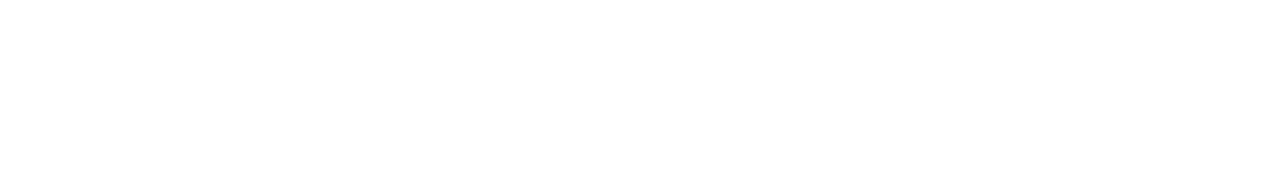
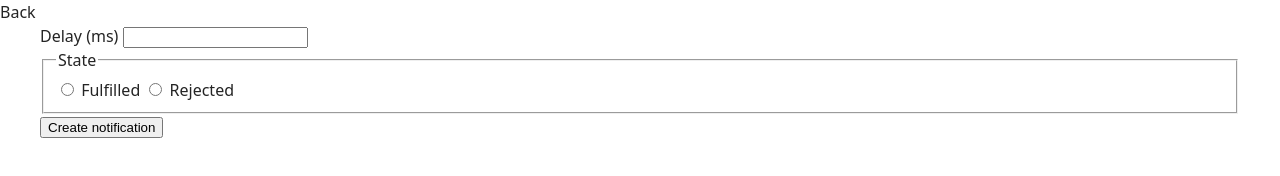
Before and after one commit to Nataliia-Aldushyna/goit-advancedjs-hw-02, a plain HTML site: page 2-snackbar.html in a window 1280 px wide. Drawn offline with Linux system fonts and the light colour scheme.

Commit message:
Deploying to gh-pages from @ Nataliia-Aldushyna/goit-advancedjs-hw-02@dca6d7ef691b6f53ea2f2ccff43eb7b3cf3d7486 🚀

```diff
--- a/1-timer.html
+++ b/1-timer.html
@@ -4,7 +4,7 @@
     <meta charset="UTF-8" />
     <meta name="viewport" content="width=device-width, initial-scale=1.0" />
     <title>Timer</title>
-    <script type="module" crossorigin src="/goit-advancedjs-hw-02/1-timer.js"></script>
+    <script type="module" crossorigin src="/goit-advancedjs-hw-02/assets/modulepreload-polyfill-B5Qt9EMX.js"></script>
     <link rel="stylesheet" crossorigin href="/goit-advancedjs-hw-02/assets/styles-DvPDDfy5.css">
   </head>
   <body>
--- a/1-timer.js
+++ /dev/null
@@ -1,2 +0,0 @@
-/* empty css                      */(function(){const t=document.createElement("link").relList;if(t&&t.supports&&t.supports("modulepreload"))return;for(const e of document.querySelectorAll('link[rel="modulepreload"]'))i(e);new MutationObserver(e=>{for(const r of e)if(r.type==="childList")for(const o of r.addedNodes)o.tagName==="LINK"&&o.rel==="modulepreload"&&i(o)}).observe(document,{childList:!0,subtree:!0});function s(e){const r={};return e.integrity&&(r.integrity=e.integrity),e.referrerPolicy&&(r.referrerPolicy=e.referrerPolicy),e.crossOrigin==="use-credentials"?r.credentials="include":e.crossOrigin==="anonymous"?r.credentials="omit":r.credentials="same-origin",r}function i(e){if(e.ep)return;e.ep=!0;const r=s(e);fetch(e.href,r)}})();
-//# sourceMappingURL=1-timer.js.map
--- a/2-snackbar.html
+++ b/2-snackbar.html
@@ -0,0 +1,37 @@
+<!DOCTYPE html>
+<html lang="en">
+  <head>
+    <meta charset="UTF-8" />
+    <meta name="viewport" content="width=device-width, initial-scale=1.0" />
+    <title>Snackbar</title>
+    <script type="module" crossorigin src="/goit-advancedjs-hw-02/assets/modulepreload-polyfill-B5Qt9EMX.js"></script>
+    <link rel="stylesheet" crossorigin href="/goit-advancedjs-hw-02/assets/styles-DvPDDfy5.css">
+  </head>
+  <body>
+    <nav><a href="./index.html">Back</a></nav>
+    <main>
+      <div class="container">
+        <form class="form">
+          <label>
+            Delay (ms)
+            <input type="number" name="delay" required />
+          </label>
+
+          <fieldset>
+            <legend>State</legend>
+            <label>
+              <input type="radio" name="state" value="fulfilled" />
+              Fulfilled
+            </label>
+            <label>
+              <input type="radio" name="state" value="rejected" required />
+              Rejected
+            </label>
+          </fieldset>
+
+          <button type="submit">Create notification</button>
+        </form>
+      </div>
+    </main>
+  </body>
+</html>
--- /dev/null
+++ b/assets/modulepreload-polyfill-B5Qt9EMX.js
@@ -0,0 +1,2 @@
+(function(){const t=document.createElement("link").relList;if(t&&t.supports&&t.supports("modulepreload"))return;for(const e of document.querySelectorAll('link[rel="modulepreload"]'))i(e);new MutationObserver(e=>{for(const r of e)if(r.type==="childList")for(const o of r.addedNodes)o.tagName==="LINK"&&o.rel==="modulepreload"&&i(o)}).observe(document,{childList:!0,subtree:!0});function s(e){const r={};return e.integrity&&(r.integrity=e.integrity),e.referrerPolicy&&(r.referrerPolicy=e.referrerPolicy),e.crossOrigin==="use-credentials"?r.credentials="include":e.crossOrigin==="anonymous"?r.credentials="omit":r.credentials="same-origin",r}function i(e){if(e.ep)return;e.ep=!0;const r=s(e);fetch(e.href,r)}})();
+//# sourceMappingURL=modulepreload-polyfill-B5Qt9EMX.js.map
```
Also changed, not shown: 1 other file.
